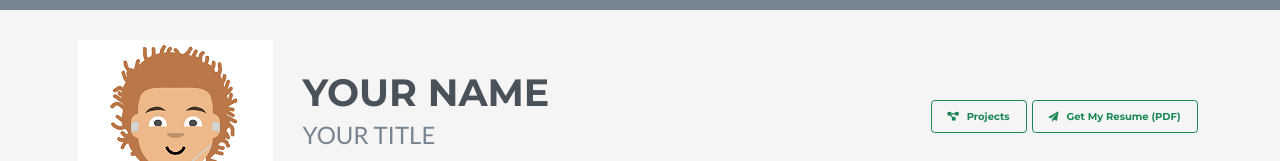
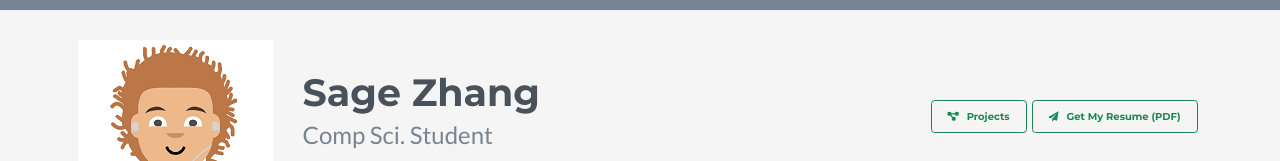
Before and after one commit to itsMintnight/itsmintnight.github.io, a plain HTML site: page index.html in a window 1280 px wide. Shown: the top 161 px of the page. Drawn offline with nearby package versions, Linux system fonts and the light colour scheme; no server answers.

Commit message:
add my name

```diff
--- a/index.html
+++ b/index.html
@@ -3,7 +3,7 @@
 
 <head>
     <!-- TODO -->
-    <title>YOUR NAME</title>
+    <title>Sage Zhang</title>
     <!-- Meta -->
     <meta charset="utf-8">
     <meta http-equiv="X-UA-Compatible" content="IE=edge">
@@ -28,9 +28,9 @@
             <img class="profile-image img-responsive pull-left" src="assets/images/avatar.png" alt="Avatar" />
             <div class="profile-content pull-left">
                 <!-- TODO -->
-                <h1 class="name">YOUR NAME</h1>
+                <h1 class="name">Sage Zhang</h1>
                 <!-- TODO -->
-                <h2 class="desc">YOUR TITLE</h2>
+                <h2 class="desc">Comp Sci. Student</h2>
                 <ul class="social list-inline">
                     <li class="list-inline-item">
                         <!-- TODO --> <a href="http://www.linkedin.com/">
```
Also changed, not shown: projects.html (+3 -3 lines).
